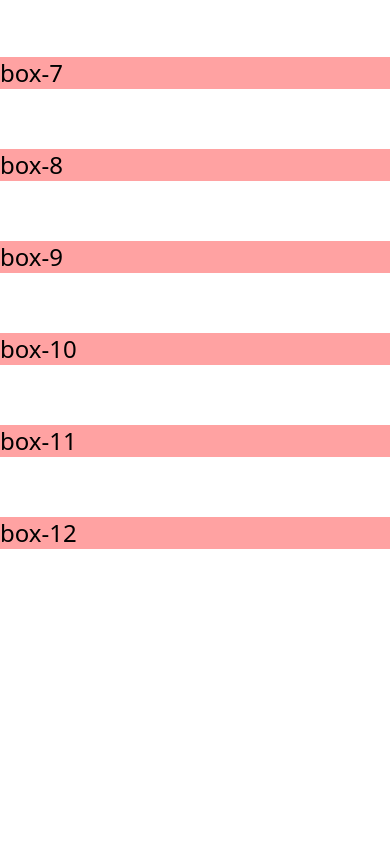
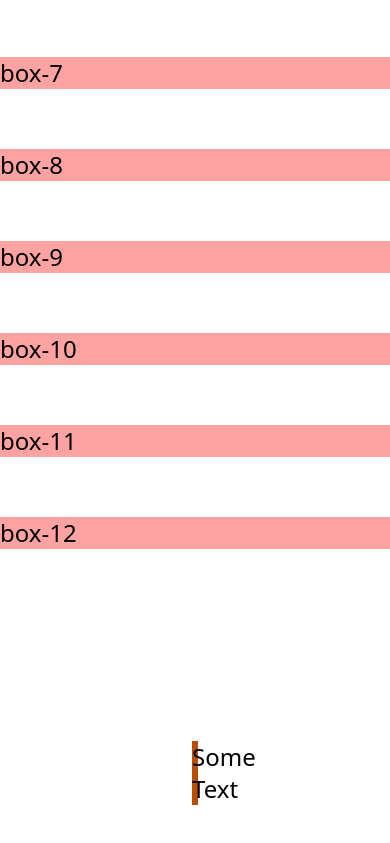
Before and after one commit to shadman76r/M2, a plain HTML site: page tailwind css/index.html in a window 390 px wide. Shown: the part 3155-3998 px from the top of the page. Before the commit the page ends 3704 px from the top, so only its background shows below. Drawn offline with nearby package versions, Linux system fonts and the light colour scheme.

Commit message:
grid and responsive

```diff
--- a/tailwind css/index.html
+++ b/tailwind css/index.html
@@ -62,5 +62,9 @@
         <!-- col span -->
         <div class="xl:col-span-4 bg-red-300 text-2xl">box-12</div>
       </section>
+
+      <section>
+        <h3 class="text-2xl bg-amber-700 m-48">Some Text</h3>
+      </section>
 </body>
 </html>
--- /dev/null
+++ b/tailwind css/tailwind.css
@@ -0,0 +1 @@
+@import "tailwindcss"
```
